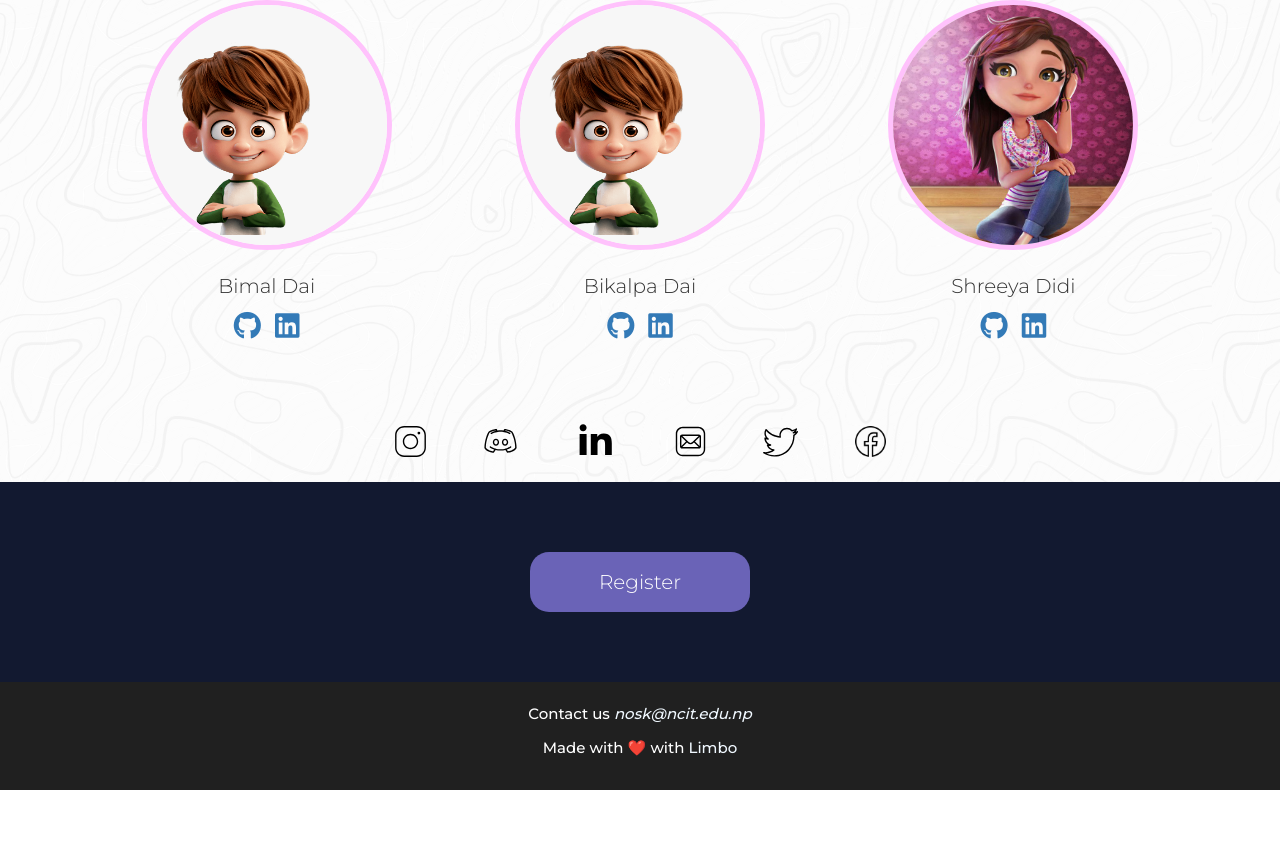
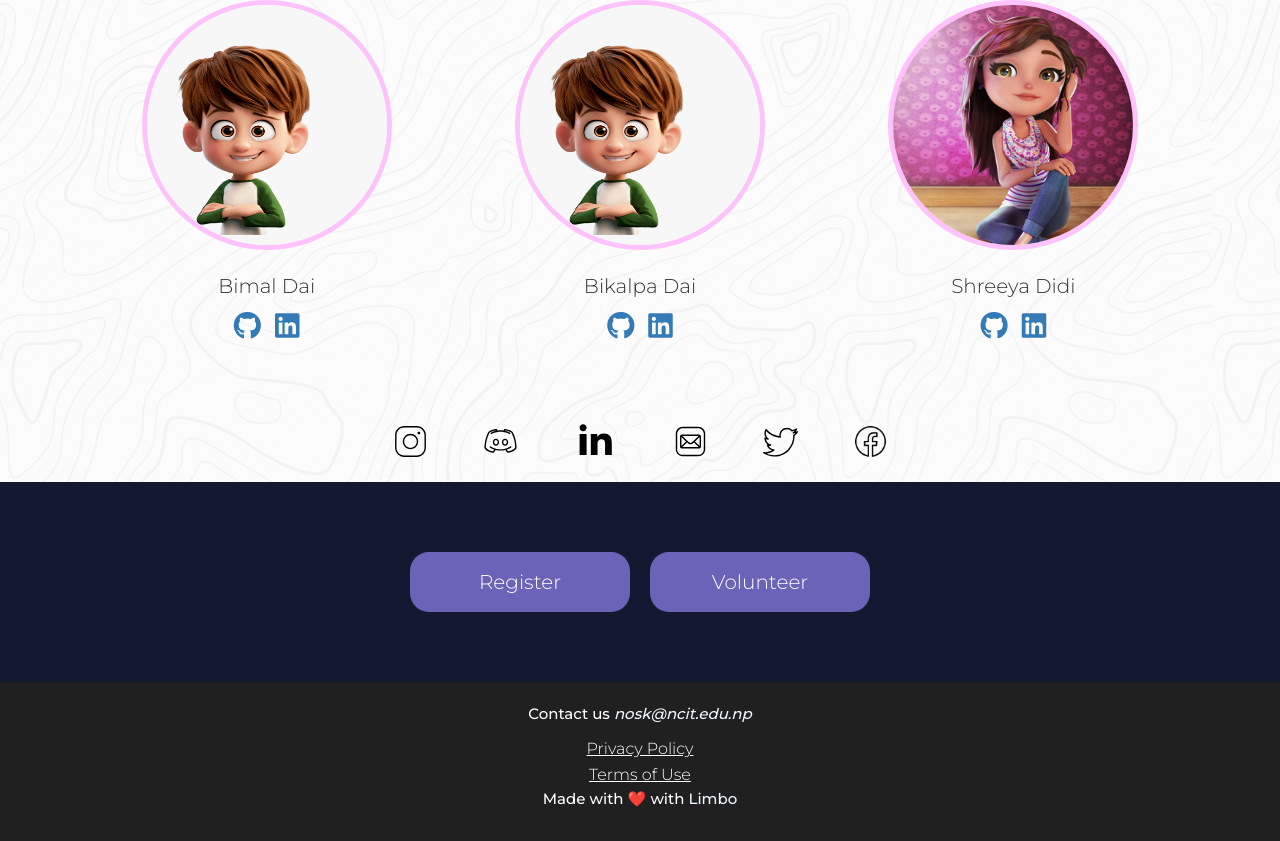
Before and after one commit to noskofficial/Hackfest-NCIT-2024, a React (Vite) app: page / in a window 1280 px wide. Shown: the part 5086-5927 px from the top of the page. Before the commit the page ends 5876 px from the top, so only its background shows below. Built offline with nearby package versions, Linux system fonts and the light colour scheme.

Commit message:
fix: type of animation and footer

```diff
--- a/src/components/Footer/index.tsx
+++ b/src/components/Footer/index.tsx
@@ -1,48 +1,49 @@
-import {useEffect, useState} from 'react';
-import {FOOTER, SOCIALS, TOP_SECTION} from '../../Module/General.js';
-import {Btn} from '../Landing/index.js';
-import cross from './assets/cross.svg';
-// import DevPost from './assets/icons8-dev-post.svg';
-import Facebook from './assets/icons8-facebook-50.png';
-import Dis from './assets/icons8-discord.svg';
-import Insta from './assets/icons8-instagram.svg';
-import Linked from './assets/icons8-linkedin-2.svg';
-import Mail from './assets/icons8-mail.svg';
-import Twitter from './assets/icons8-twitter.svg';
-import PrivacyPolicy from './';
-// import TermsOfUse from './';
-//------------------------------------------------------------------
-import './style.scss';
+import { useEffect, useState } from "react";
+import { FOOTER, SOCIALS, TOP_SECTION } from "../../Module/General";
+import { Btn } from "../Landing/index.js";
+import cross from "./assets/cross.svg";
+import Facebook from "./assets/icons8-facebook-50.png";
+import Dis from "./assets/icons8-discord.svg";
+import Insta from "./assets/icons8-instagram.svg";
+import Linked from "./assets/icons8-linkedin-2.svg";
+import Mail from "./assets/icons8-mail.svg";
+import Twitter from "./assets/icons8-twitter.svg";
 
-const GithubTemplate = ({hideTemplate}) => {
+import "./style.scss";
+
+interface GithubTemplateProps {
+  hideTemplate: () => void;
+}
+
+const GithubTemplate: React.FC<GithubTemplateProps> = ({ hideTemplate }) => {
   return (
     <div className="template">
       <div className="template-left">
         <p>
-          Join us to{' '}
+          Join us to{" "}
           <a href={TOP_SECTION.HACKERS_REGISTRATION_FORM_LINK}>Gear Up</a>,
           where we will be hosting PUBLIC workshops, tech talks, panel
           discussions, and career sessions!
         </p>
       </div>
-      <img onClick={hideTemplate} src={cross} />
+      <img onClick={hideTemplate} src={cross} alt="Close" />
     </div>
   );
 };
 
-const Footer = () => {
-  const [template, setTemplate] = useState(false);
-  const [viewTemplate, setViewTemplate] = useState(true);
+const Footer: React.FC = () => {
+  const [template, setTemplate] = useState<boolean>(false);
+  const [viewTemplate, setViewTemplate] = useState<boolean>(true);
 
   useEffect(() => {
-    window.addEventListener('scroll', listenScrollEvent);
+    window.addEventListener("scroll", listenScrollEvent);
 
     return () => {
-      window.removeEventListener('scroll', listenScrollEvent);
+      window.removeEventListener("scroll", listenScrollEvent);
     };
   }, []);
 
-  const listenScrollEvent = e => {
+  const listenScrollEvent = () => {
     if (window.scrollY > 2800) setTemplate(true);
     else if (window.scrollY < 2800) setTemplate(false);
   };
@@ -86,41 +87,36 @@ const Footer = () => {
           <a href={TOP_SECTION.HACKERS_REGISTRATION_FORM_LINK}>
             <Btn type="Register" overlay="Fill the form" />
           </a>
-          {/* {FOOTER.VOLUNTEERING_FORM.required && (
+          {FOOTER.VOLUNTEERING_FORM.required && (
             <a href={FOOTER.VOLUNTEERING_FORM.src}>
               <Btn type="Volunteer" class="Volunteer" overlay="Fill the form" />
             </a>
-          )} */}
+          )}
         </div>
         <div className="footer_info">
           <p>
-            Contact us{' '}
+            Contact us{" "}
             <a href={SOCIALS.email}>
               <em>{SOCIALS.mail}</em>
-            </a>{' '}
+            </a>{" "}
           </p>
 
-          {/* {FOOTER.Privacy_policy.required && (
-            <a
-              href={PrivacyPolicy}
-              download
-              target="blank"
-              className="privacy-policy"
-            >
+          {FOOTER.Privacy_policy.required && (
+            <a href={"#"} download target="blank" className="privacy-policy">
               <p>Privacy Policy</p>
             </a>
-          )} */}
-          {/* {FOOTER.Terms_of_use.required && (
-            <a
-              href={TermsOfUse}
-              download
-              target="blank"
-              className="privacy-policy"
-            >
+          )}
+          {FOOTER.Terms_of_use.required && (
+            <a href={"#"} download target="blank" className="privacy-policy">
               <p>Terms of Use</p>
             </a>
-          )} */}
-          <p>Made with ❤️ with <a href='https://github.com/Abusayid693/Hackathon-website-template'>Limbo</a></p>
+          )}
+          <p>
+            Made with ❤️ with{" "}
+            <a href="https://github.com/Abusayid693/Hackathon-website-template">
+              Limbo
+            </a>
+          </p>
         </div>
         {template && viewTemplate && (
           <GithubTemplate hideTemplate={() => setViewTemplate(false)} />
```
Also changed, not shown: src/components/Animation/index.tsx (+7 -3 lines).
